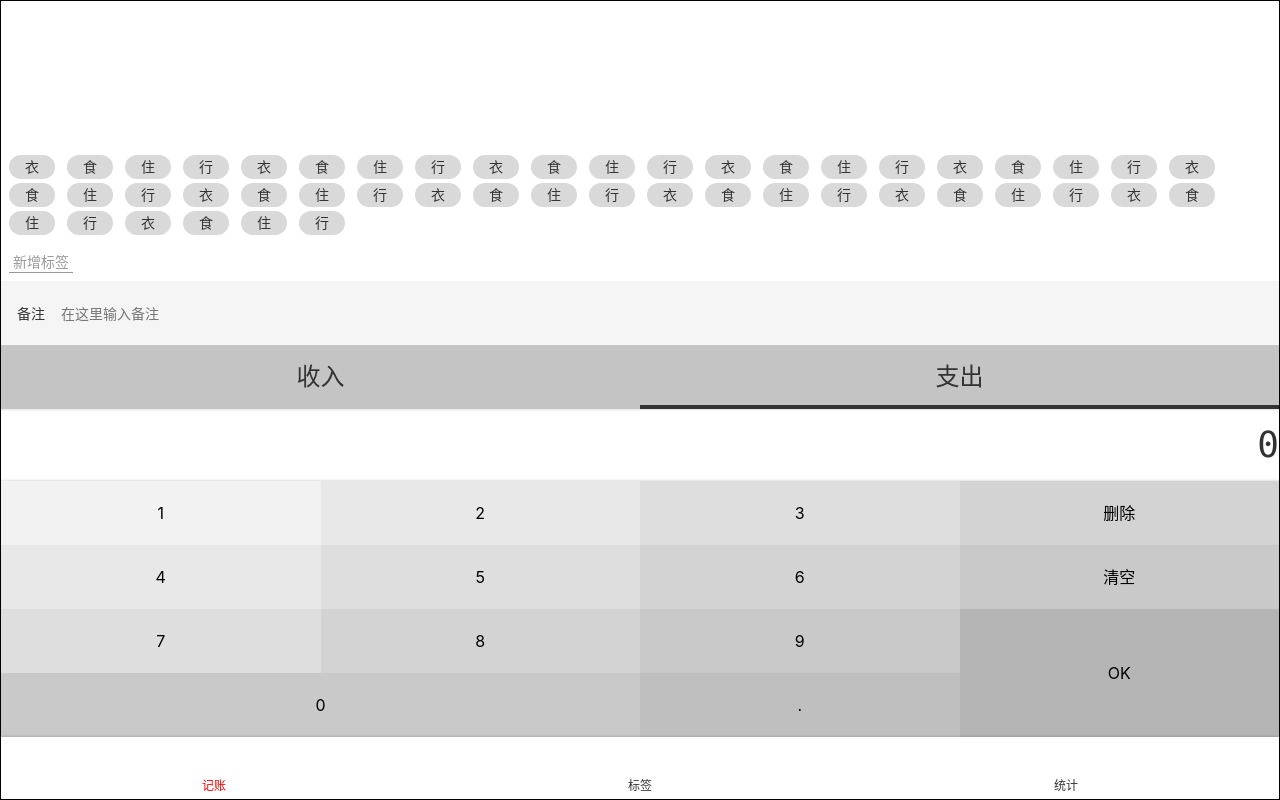
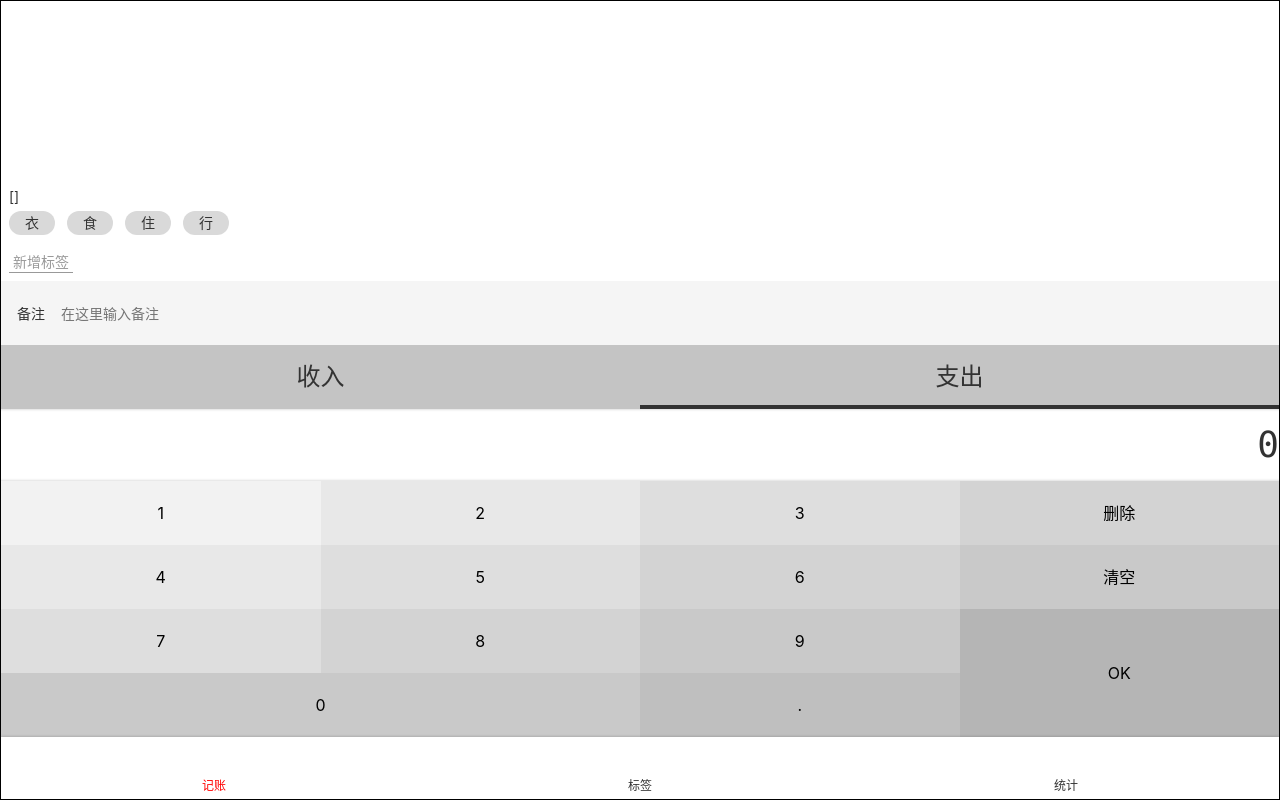
Before and after one commit to Hanqing1996/zhq-record, a Vue app: page /#/money in a window 1280 px wide. Built offline with nearby package versions, Linux system fonts and the light colour scheme.

Commit message:
完成 Tags 的 ts 部分

```diff
--- a/src/components/money/Tags.vue
+++ b/src/components/money/Tags.vue
@@ -1,68 +1,40 @@
 <template>
     <div class="tags">
+        {{selectedTags}}
         <ul class="current">
-            <li>衣</li>
-            <li>食</li>
-            <li>住</li>
-            <li>行</li>
-            <li>衣</li>
-            <li>食</li>
-            <li>住</li>
-            <li>行</li>
-            <li>衣</li>
-            <li>食</li>
-            <li>住</li>
-            <li>行</li>
-            <li>衣</li>
-            <li>食</li>
-            <li>住</li>
-            <li>行</li>
-            <li>衣</li>
-            <li>食</li>
-            <li>住</li>
-            <li>行</li>
-            <li>衣</li>
-            <li>食</li>
-            <li>住</li>
-            <li>行</li>
-            <li>衣</li>
-            <li>食</li>
-            <li>住</li>
-            <li>行</li>
-            <li>衣</li>
-            <li>食</li>
-            <li>住</li>
-            <li>行</li>
-            <li>衣</li>
-            <li>食</li>
-            <li>住</li>
-            <li>行</li>
-            <li>衣</li>
-            <li>食</li>
-            <li>住</li>
-            <li>行</li>
-            <li>衣</li>
-            <li>食</li>
-            <li>住</li>
-            <li>行</li>
-            <li>衣</li>
-            <li>食</li>
-            <li>住</li>
-            <li>行</li>
+            <li v-for="item in tags" :key=item @click="toggle(item)" :class="{selected:selectedTags.indexOf(item)>=0}">
+                {{item}}
+            </li>
         </ul>
         <div class="new">
-            <button>新增标签</button>
+            <button @click="create">新增标签</button>
         </div>
     </div>
 </template>
 
-<script>
+<script lang="ts">
     import Vue from 'vue';
-    import {Component} from 'vue-property-decorator';
+    import {Component, Prop} from 'vue-property-decorator';
 
     @Component
     export default class Tags extends Vue {
+        selectedTags: string [] = []
 
+        @Prop(Array) tags: string[] | undefined;
+
+        toggle(tag: string) {
+            const index = this.selectedTags.indexOf(tag)
+            index >= 0 ? this.selectedTags.splice(index, 1) : this.selectedTags.push(tag)
+        }
+
+        create() {
+            const name = window.prompt('请输入标签名');
+            if (!name) {
+                window.alert('标签名不能为空');
+            } else {
+                this.$emit('update:tags', [...(this.tags as string[]), name])
+            }
+        }
     }
 </script>
 
@@ -90,6 +62,9 @@
                 padding: 0 16px;
                 margin-right: 12px;
                 margin-top: 4px;
+                &.selected {
+                    background-color: darken(red, 0.5);
+                }
             }
         }
         > .new {
--- a/src/components/money/Types.vue
+++ b/src/components/money/Types.vue
@@ -12,7 +12,7 @@
     @Component
     export default class Types extends Vue{
         type='-';
-        @Prop(Number) xxx: number|undefined
+
         selectType(type: '+'|'-'){
             this.type=type
         }
--- a/src/views/Money.vue
+++ b/src/views/Money.vue
@@ -1,26 +1,37 @@
 <template>
     <Layout prefix="money">
-        <Tags/>
+        <Tags :tags.sync="tags"/>
         <Notes/>
         <Types/>
         <NumberPad/>
     </Layout>
 </template>
-
 <script>
     import Tags from '@/components/money/Tags.vue'
     import Notes from '@/components/money/Notes.vue'
     import Types from '@/components/money/Types.vue'
     import NumberPad from '@/components/money/NumberPad.vue'
 
-    export default {
-        name: "Money",
-        components:{Tags,Notes,Types,NumberPad}
+    import Vue from 'vue';
+    import {Component} from 'vue-property-decorator';
+
+    @Component({
+        components: {
+            Tags,
+            Notes,
+            Types,
+            NumberPad
+        }
+    })
+    export default class Money extends Vue {
+        tags=['衣','食','住','行']
     }
+
+
 </script>
 
 <style lang="scss">
-    .money-content{
+    .money-content {
         display: flex;
         flex-direction: column;
     }
```
